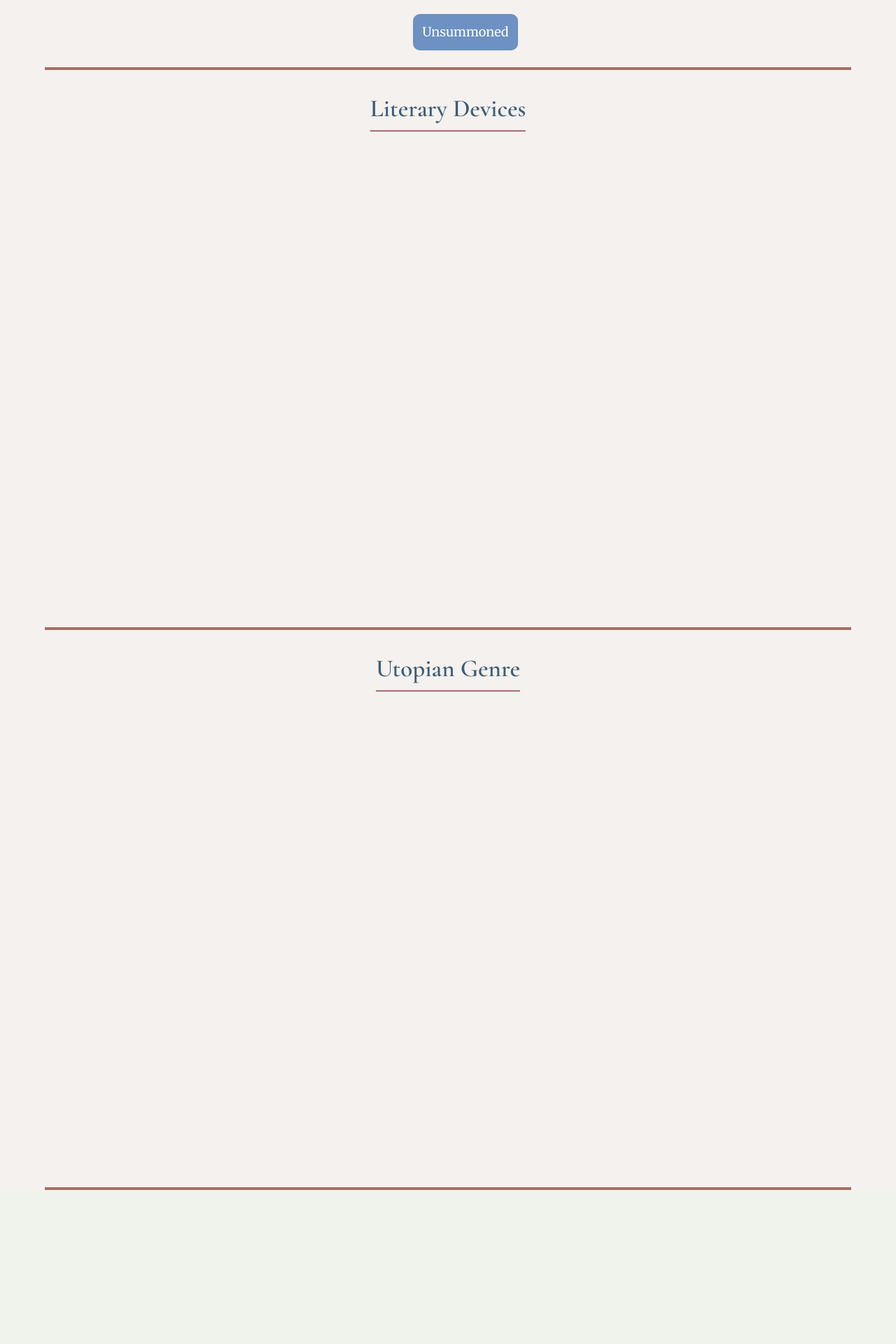
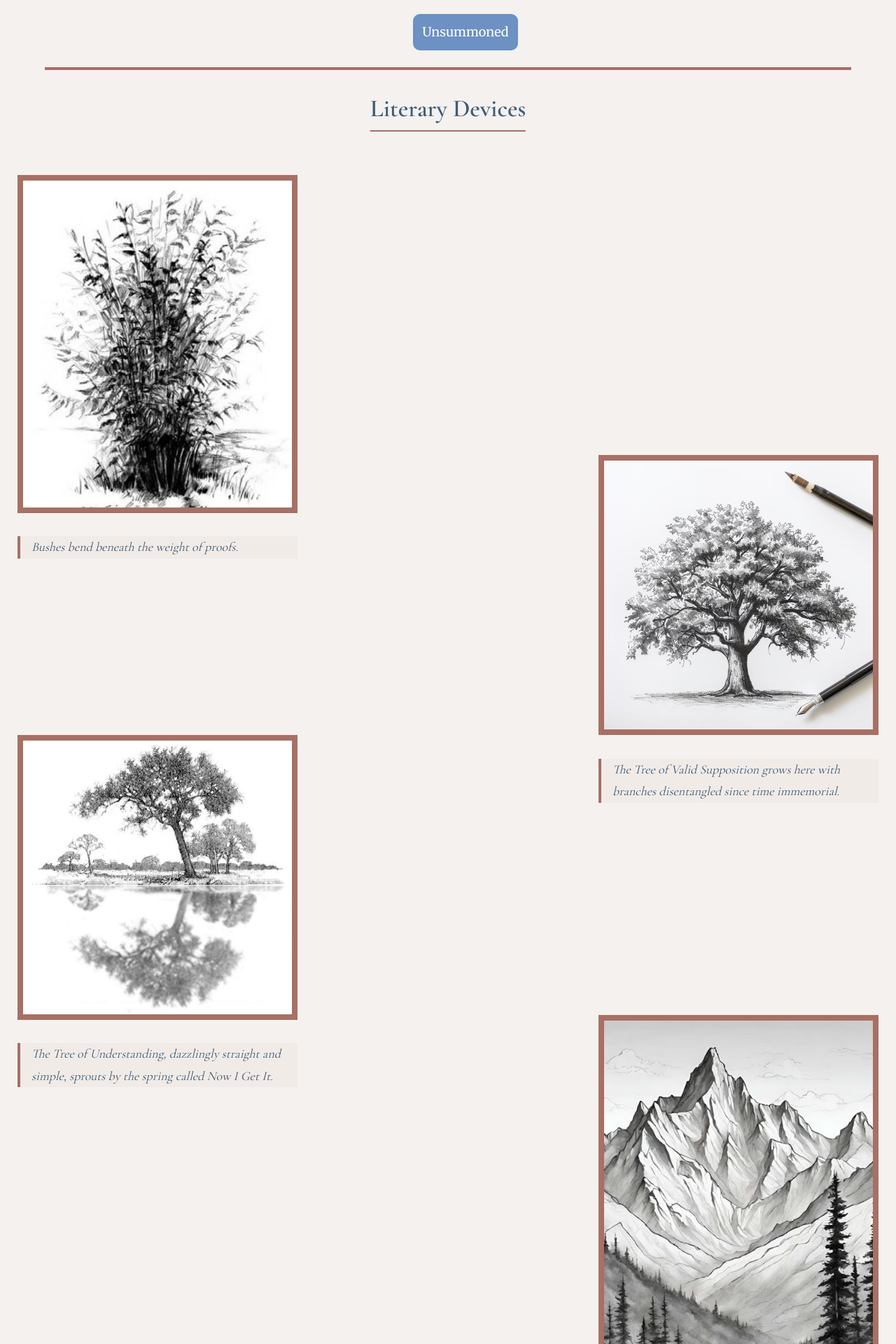
Before and after one commit to AmerikanischerAdler/utopian_poetry_analysis, a Flask app: page / in a window 1280 px wide. Shown: the part 1500-3420 px from the top of the page at 70% size. Before the commit the page ends 3200 px from the top, so only its background shows below. Run offline with Flask 3, Linux system fonts and the light colour scheme.

Commit message:
added literary devices section

```diff
--- a/website/static/style.css
+++ b/website/static/style.css
@@ -272,3 +272,56 @@ dt {
 dd {
     font-size: 14px;
 }
+
+/* Literary Devices */
+
+#lit-devs {
+    height: 360vh;
+}
+
+.scenery {
+    position: absolute;
+    width: 400px;
+}
+
+.scenery img {
+    height: auto;
+    width: 100%;
+    border: 8px solid var(--accent-sec-clr);
+}
+
+.scenery blockquote {
+    width: 100%;
+}
+
+.pic-left {
+    left: 25px;
+}
+
+.pic-right {
+    right: 25px;
+}
+
+#bush {
+    top: 150px;
+}
+
+#tree {
+    top: calc(150px + 400px);
+}
+
+#spring {
+    top: calc(550px + 400px);
+}
+
+#valley {
+    top: calc(950px + 400px);
+}
+
+#cave {
+    top: calc(1350px + 600px);
+}
+
+#lake {
+    top: calc(1950px + 400px);
+}
--- a/website/templates/index.html
+++ b/website/templates/index.html
@@ -123,6 +123,30 @@
 
   <section id="lit-devs">
     <h2>Literary Devices</h2>
+    <div class="scenery pic-left" id="bush">
+      <img src="{{ url_for('static', filename='./images/bush.avif') }}">
+      <blockquote>Bushes bend beneath the weight of proofs.</blockquote>
+    </div>
+    <div class="scenery pic-right" id="tree">
+      <img src="{{ url_for('static', filename='./images/trees.avif') }}">
+      <blockquote>The Tree of Valid Supposition grows here with branches disentangled since time immemorial.</blockquote>
+    </div>
+    <div class="scenery pic-left" id="spring">
+      <img src="{{ url_for('static', filename='./images/spring.jpg') }}">
+      <blockquote>The Tree of Understanding, dazzlingly straight and simple, sprouts by the spring called Now I Get It.</blockquote>
+    </div>
+    <div class="scenery pic-right" id="valley">
+      <img src="{{ url_for('static', filename='./images/valley.jpg') }}">
+      <blockquote>The thicker the woods, the vaster the vista: the Valley of Obviously.</blockquote>
+    </div>
+    <div class="scenery pic-left" id="cave">
+      <img src="{{ url_for('static', filename='./images/cave.png') }}">
+      <blockquote>On the right a cave where Meaning lies.</blockquote>
+    </div>
+    <div class="scenery pic-right" id="lake">
+      <img src="{{ url_for('static', filename='./images/lake.jpg') }}">
+      <blockquote>On the left the Lake of Deep Conviction.</blockquote>
+    </div>
     <hr>
   </section>
 
```
Also changed, not shown: website/static/images/bush.avif (added), website/static/images/cave.png (added), website/static/images/lake.jpg (added), website/static/images/spring.jpg (added), website/static/images/trees.avif (added), website/static/images/valley.jpg (added).
